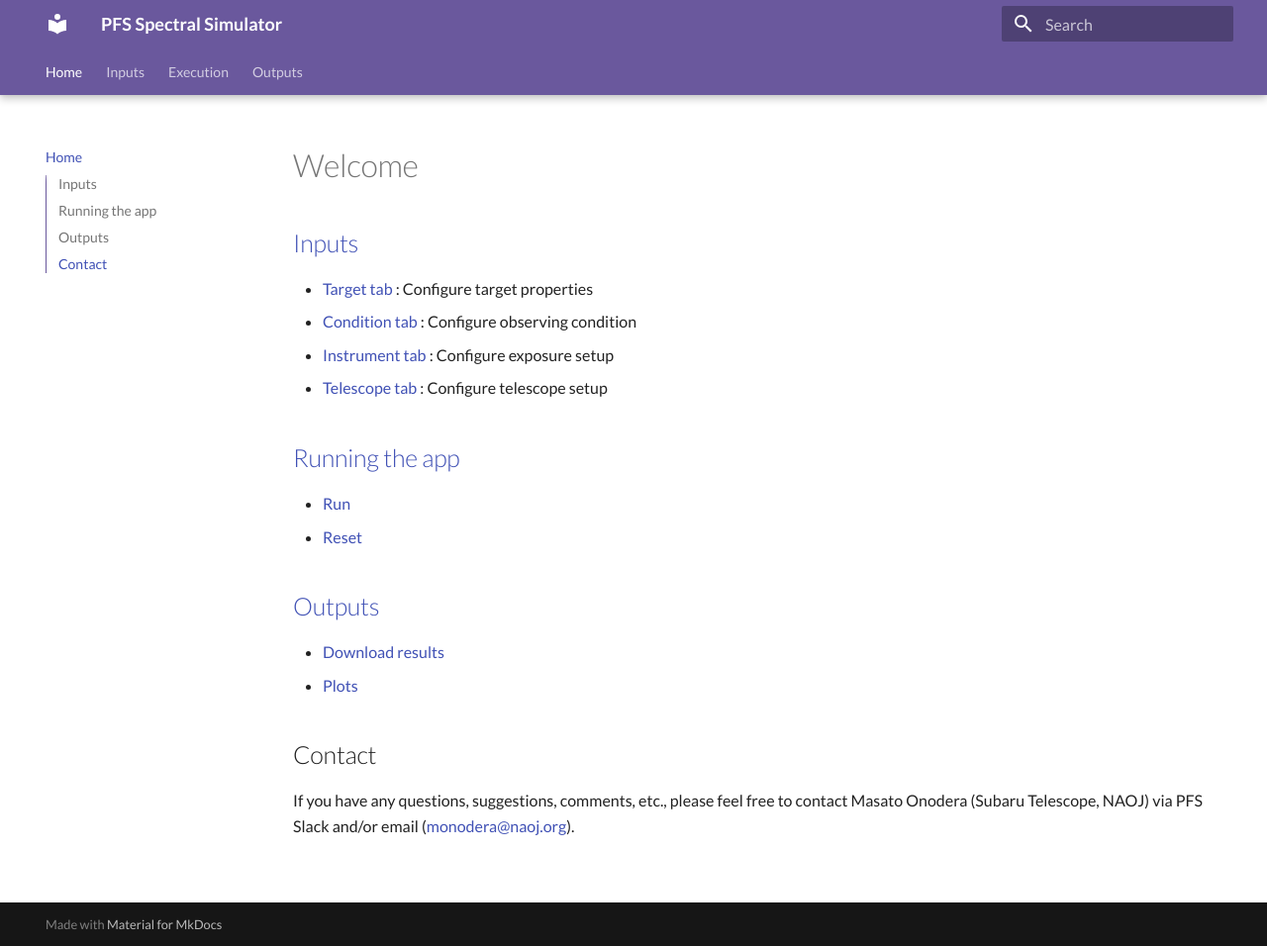
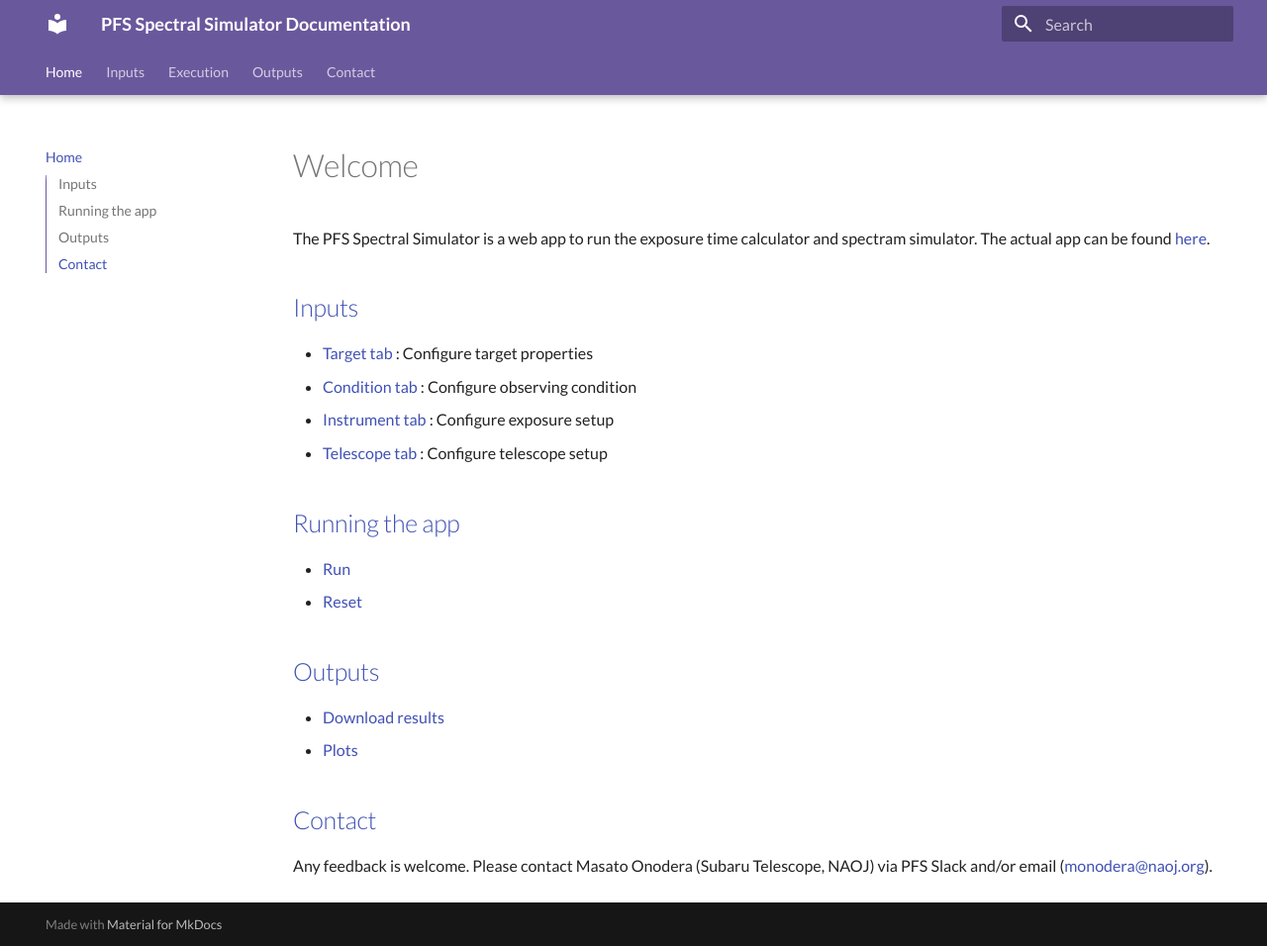
Before and after one commit to Subaru-PFS/spt_etc_webapp, an MkDocs documentation site: the page built from docs/docs/index.md, in a window 1280 px wide and 956 px high. Shown: the whole window at 99% size. Built offline with MkDocs 1.6.1 and Material for MkDocs 9.7.7, drawn with Linux system fonts in a browser that asks for light colours.

```diff
--- a/docs/docs/index.md
+++ b/docs/docs/index.md
@@ -1,4 +1,6 @@
 # Welcome
+
+The PFS Spectral Simulator is a web app to run the exposure time calculator and spectram simulator. The actual app can be found [here](/app).
 
 ## [Inputs](inputs.md)
 
@@ -14,9 +16,9 @@
 
 ## [Outputs](outputs.md)
 
-- [Download results](outputs.md#downloads)
+- [Download results](outputs.md#files)
 - [Plots](outputs.md#plots)
 
-## Contact
+## [Contact](contact.md)
 
-If you have any questions, suggestions, comments, etc., please feel free to contact Masato Onodera (Subaru Telescope, NAOJ) via PFS Slack and/or email (<monodera@naoj.org>).
+Any feedback is welcome. Please contact Masato Onodera (Subaru Telescope, NAOJ) via PFS Slack and/or email (<monodera@naoj.org>).
--- a/docs/mkdocs.yml
+++ b/docs/mkdocs.yml
@@ -1,4 +1,4 @@
-site_name: PFS Spectral Simulator
+site_name: PFS Spectral Simulator Documentation
 site_url: https://example.com
 site_author: 'Masato Onodera'
 
@@ -7,6 +7,7 @@ nav:
   - 'Inputs': inputs.md
   - 'Execution': exec.md
   - 'Outputs': outputs.md
+  - 'Contact': contact.md
 
 use_directory_urls: false
 
@@ -35,11 +36,25 @@ theme:
     - toc.integrate
     - search.highlight
     - search.suggest
+    - content.code.copy
+    - content.code.select
 
 
 markdown_extensions:
+  - attr_list
+  - def_list
+  - pymdownx.emoji:
+      emoji_index: !!python/name:materialx.emoji.twemoji
+      emoji_generator: !!python/name:materialx.emoji.to_svg
   - pymdownx.arithmatex:
       generic: true
+  - pymdownx.highlight:
+      anchor_linenums: true
+      line_spans: __span
+      pygments_lang_class: true
+  - pymdownx.inlinehilite
+  - pymdownx.snippets
+  - pymdownx.superfences
 
 extra_css:
   - stylesheets/extra.css
--- a/pyproject.toml
+++ b/pyproject.toml
@@ -54,7 +54,7 @@ mkdocs = [
 run_pfs_etc_web = "pfs_etc_web.cli.run_panel_server:main"
 
 [tool.pdm.scripts]
-doc = { shell = "cd docs && mkdocs serve", help = "Start the dev server for doc preview" }
+serve-doc = { shell = "cd docs && mkdocs serve", help = "Start the dev server for doc preview" }
 build-doc = { shell = "cd docs && mkdocs build", help = "Build documentation" }
 
 [build-system]
```
Also changed, not shown: docs/docs/contact.md (added, +6 -0 lines), docs/docs/outputs.md (+41 -9 lines), 5 other files.
